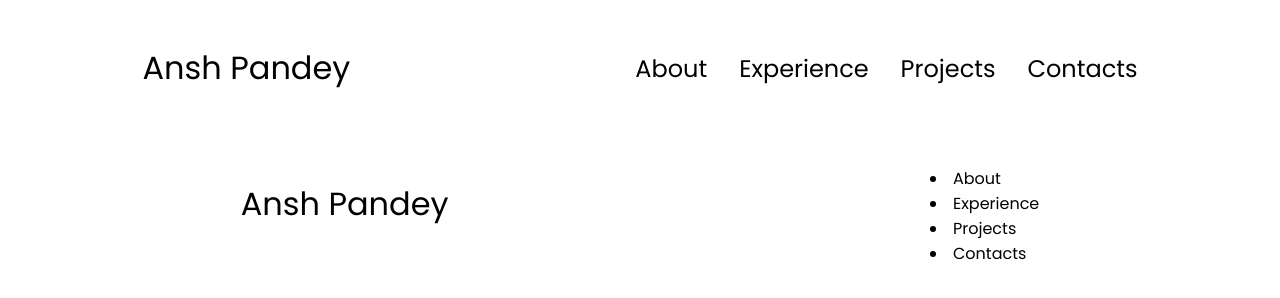
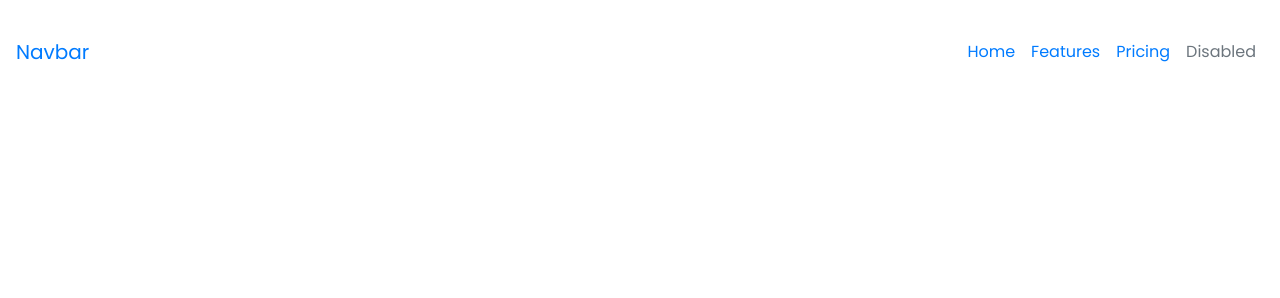
Before and after one commit to AnshPandey74/The-Portfolio, a plain HTML site: page index.html in a window 1280 px wide. Drawn offline with nearby package versions, Linux system fonts and the light colour scheme.

Commit message:
Finished

```diff
--- a/index.html
+++ b/index.html
@@ -1,12 +1,16 @@
 <!DOCTYPE html>
 <html lang="en">
+
 <head>
     <title>Portfoio</title>
+    <link rel="stylesheet" href="https://cdn.jsdelivr.net/npm/bootstrap@4.0.0/dist/css/bootstrap.min.css"
+        integrity="sha384-Gn5384xqQ1aoWXA+058RXPxPg6fy4IWvTNh0E263XmFcJlSAwiGgFAW/dAiS6JXm" crossorigin="anonymous">
     <link rel="stylesheet" href="style.css">
     <link rel="stylesheet" href="mediaqueries.css">
 </head>
+
 <body>
-    <nav id="desktop-nav">
+    <!-- <nav id="desktop-nav">
         <div class="logo">Ansh Pandey</div>
         <ul class="nav-links">
             <li><a href="#about">About</a></li>
@@ -18,7 +22,7 @@
     <nav id="level-nav">
         <div class="logo">Ansh Pandey</div>
         <div class="level-menu">
-            <div class="level-icon" onclick="toggleMenu()" >
+            <div class="level-icon" onclick="toggleMenu()">
                 <span></span>
                 <span></span>
                 <span></span>
@@ -30,7 +34,45 @@
                 <li><a href="#Contacts" onclick="toggleMenu()">Contacts</a></li>
             </div>
         </div>
-    </nav>
+    </nav> -->
+
+
+    <nav class="navbar navbar-expand-lg ">
+       <div id="left"> <a class="navbar-brand" href="#">Navbar</a>
+            <button class="navbar-toggler" type="button" data-toggle="collapse" data-target="#navbarNav" aria-controls="navbarNav" aria-expanded="false" aria-label="Toggle navigation">
+          <span class="navbar-toggler-icon"></span>
+            </button>
+        </div>
+        <div id="right">
+        <div class="collapse navbar-collapse" id="navbarNav">
+          <ul class="navbar-nav">
+            <li class="nav-item active">
+              <a class="nav-link" href="#">Home <span class="sr-only">(current)</span></a>
+            </li>
+            <li class="nav-item">
+              <a class="nav-link" href="#">Features</a>
+            </li>
+            <li class="nav-item">
+              <a class="nav-link" href="#">Pricing</a>
+            </li>
+            <li class="nav-item">
+              <a class="nav-link disabled" href="#">Disabled</a>
+            </li>
+          </ul>
+        </div>
+        </div>
+      </nav>
+
+    <script src="https://code.jquery.com/jquery-3.2.1.slim.min.js"
+        integrity="sha384-KJ3o2DKtIkvYIK3UENzmM7KCkRr/rE9/Qpg6aAZGJwFDMVNA/GpGFF93hXpG5KkN"
+        crossorigin="anonymous"></script>
+    <script src="https://cdn.jsdelivr.net/npm/popper.js@1.12.9/dist/umd/popper.min.js"
+        integrity="sha384-ApNbgh9B+Y1QKtv3Rn7W3mgPxhU9K/ScQsAP7hUibX39j7fakFPskvXusvfa0b4Q"
+        crossorigin="anonymous"></script>
+    <script src="https://cdn.jsdelivr.net/npm/bootstrap@4.0.0/dist/js/bootstrap.min.js"
+        integrity="sha384-JZR6Spejh4U02d8jOt6vLEHfe/JQGiRRSQQxSfFWpi1MquVdAyjUar5+76PVCmYl"
+        crossorigin="anonymous"></script>
     <script src="script.js"></script>
 </body>
+
 </html>
--- a/mediaqueries.css
+++ b/mediaqueries.css
@@ -1,3 +1,19 @@
-@media screen {
+/* @media screen and (max-width: 1200px) {
 
+    #desktop-nav{
+        display: flex;
+    }
+    #level-nav {
+        display: none;
+    }
+} */
+
+@media screen and (max-width: 100px) {
+    #desktop-nav {
+        display: none;
+    }
+
+    #level-nav {
+        display: flex;
+    }
 }
--- a/style.css
+++ b/style.css
@@ -1,80 +1,19 @@
-/*Fow Whole Pge*/
-
-
-
 @import url('https://fonts.googleapis.com/css2?family=Poppins:wght@300;400;500;600&display=swap');
 
-
-*{
-    /* border: 1;
-    border-width: 2%;
-    border-color: black;
-    border-radius: 2%; */
-    margin: 0%;
-    padding: 0%;
-}
 body{
     font-family:'Poppins', sans-serif ;
 }
-html{
-    scroll-behavior: smooth;
+
+
+.navbar{
+    /* border: 5px solid red; */
+    display: flex;
+    justify-content: space-between;
+    height: 13vh;
 }
-p{
-    color: rgb(192, 21, 21);
-}
-
-/*Transition*/
-a,
-.btn{
-    transition: all 300ms ease;
-}
-
-/*Nav-Bar*/
-nav, .nav-links{
-    display: flex;
-}
-nav{
-    justify-content: space-around;
-    align-items: center;
-    height: 17vh;
-}
-.nav-links{
-    gap:2rem;
-    list-style: none;/*removes bullet points*/
-    font-size: 1.5rem;
-}
-a{
-    color: black;
-    text-decoration: none;
-    text-decoration-color: white;
-}
-a:hover{
+.nav-link:hover{
     color: rgb(245, 93, 18);
     text-decoration:underline;
     text-underline-offset: 1rem;/*Give space btwn alphabets & underline*/
     text-decoration-color: rgb(255, 200, 0);
 }
-.logo{
-    font-size: 2rem;
-}
-.logo:hover{
-    cursor: default;/*Dosnt lets cursor to change*/
-}
-
-/* #level-nav{
-    display: none;
-} */
-
-.level-menu{
-    position: relative;
-    display: inline-block;
-}
-
-.level-icon{
-    display: flex;
-    flex-direction: column;
-    justify-content: space-between;
-    height: 24px;
-    width: 30px;
-    cursor: pointer;
-}
```
